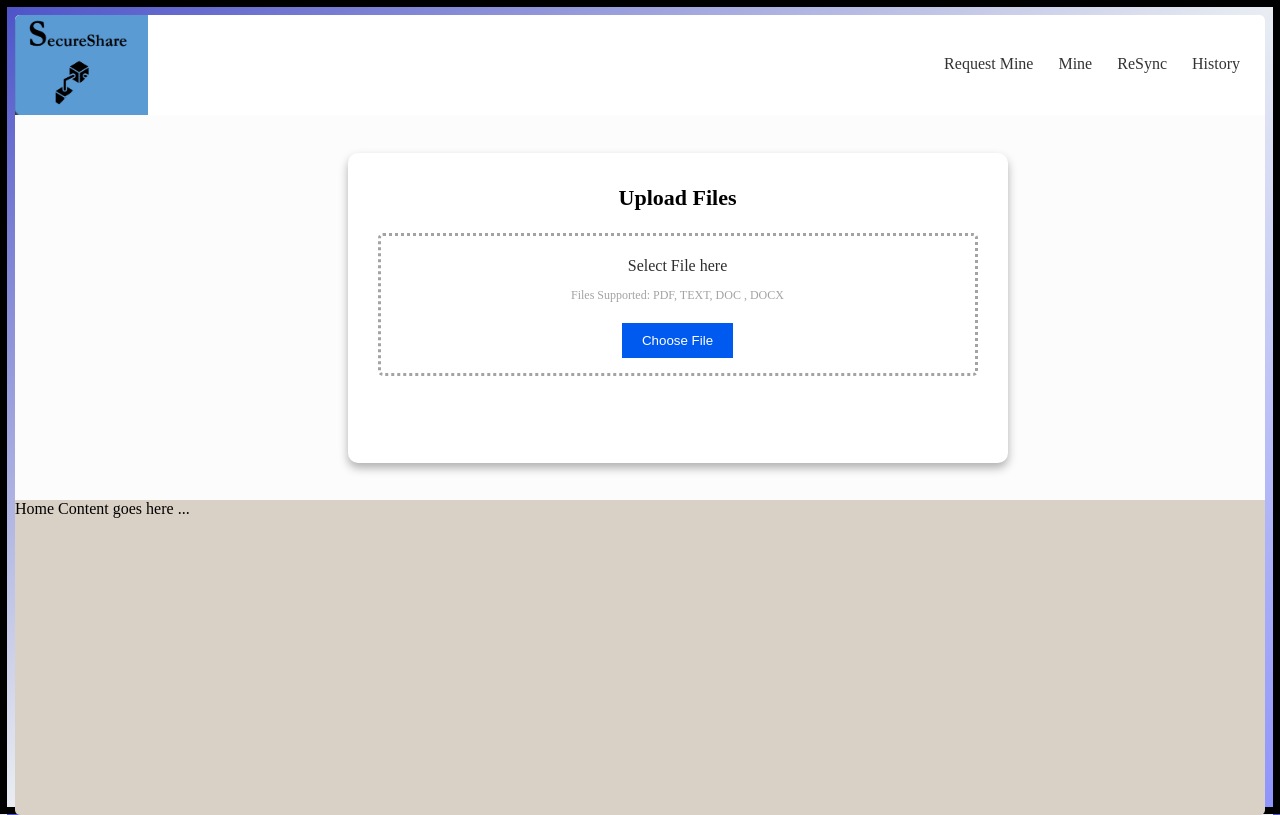
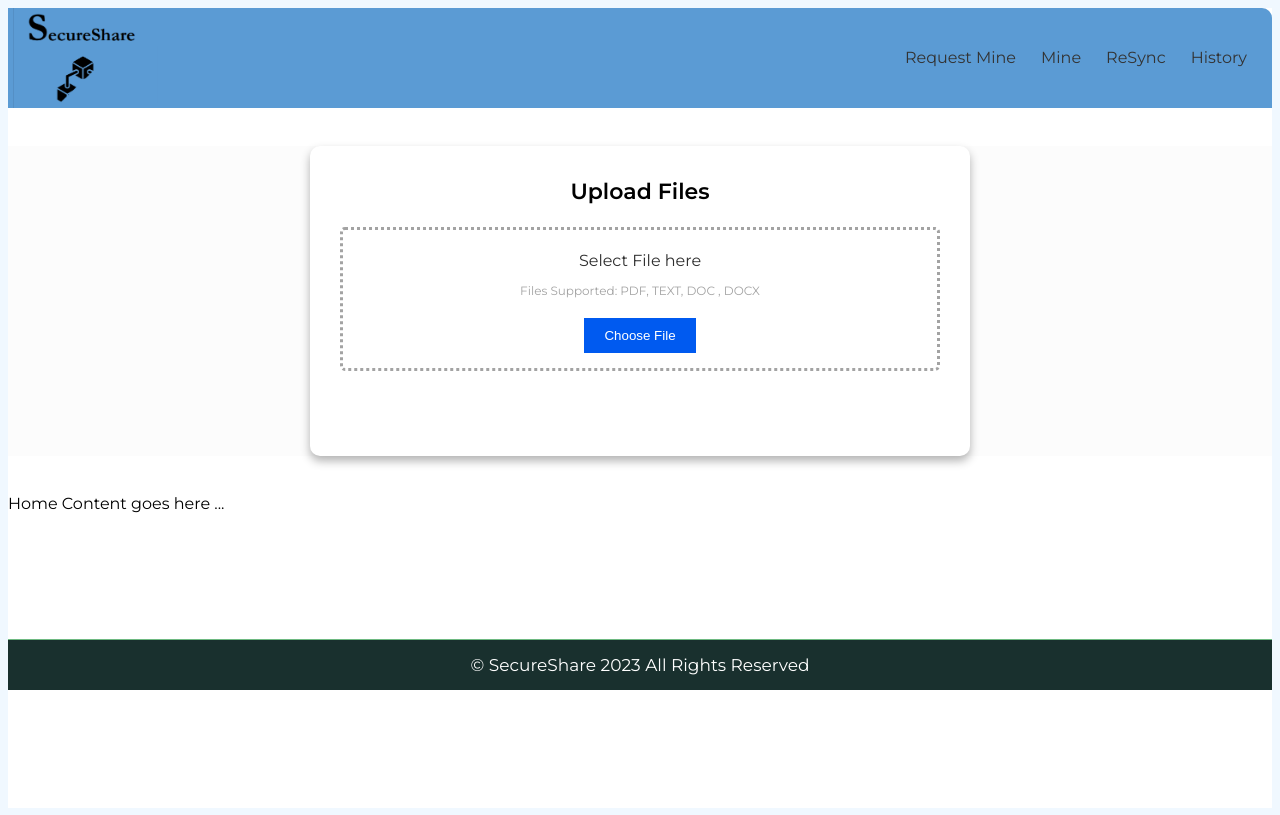
Before and after one commit to finan-meharena/secureShare, a React (Vite) app: page / in a window 1280 px wide. Built offline with nearby package versions, Linux system fonts and the light colour scheme; no server answers.

Commit message:
add footer, toaster , fixed overflow bug

```diff
--- a/src/App.css
+++ b/src/App.css
@@ -1,8 +1,10 @@
 
 html{
-  border: 7px solid black;
   height: 100vh;
-  overflow: hidden;
+  margin: 0;
+  padding: 0;
+  box-sizing: border-box;
+
 }
 
 :root {
@@ -16,13 +18,10 @@ html{
 }
 
 body{
-  background: linear-gradient(to bottom right, var(--bg-gradient-start), var(--bg-gradient-mid), var(--bg-gradient-end));
-  border-radius: 5px;
-  overflow: hidden;
-
+  background-color: aliceblue;
 }
 
 .App{
-  background-color: rgb(217, 208, 198);
+  background-color: rgb(255, 255, 255);
   height: 100vh;
 }
--- /dev/null
+++ b/src/components/Footer/Footer.css
@@ -0,0 +1,19 @@
+@import url('https://fonts.googleapis.com/css2?family=Montserrat:wght@400;500;600;700&display=swap');
+
+
+body{
+  font-family: 'Montserrat', sans-serif;
+}
+
+
+.footer {
+  background-color: #19302E;
+  border-top: 1px solid #6EB981;
+  font-size: 17px;
+  padding-bottom: 15px;
+  padding-top: 15px;
+  margin-top: 10%;
+  color: #ffffff;
+  text-align: center;
+  margin-bottom: 10px;
+}
--- /dev/null
+++ b/src/components/Footer/Footer.jsx
@@ -0,0 +1,52 @@
+import React from 'react'
+import "./Footer.css"
+
+const Footer = () => {
+    return (
+      <div>
+        <section className="footer">
+          {/* <div className="main-footer">
+            <div className="logoinfo" data-aos="fade-up">
+              <h2>Responsive Footer</h2>
+              <p>By Nikhil</p>
+              <div className="contact-details">
+                <h1>Contact Us</h1>
+                <ul>
+                  <li>
+                    <div className="fa fa-phone"></div><a href="tel:+919326048690">+91 0987654321</a>
+                  </li>
+                  <li>
+                    <div className="fa fa-envelope"></div><a href="mailto:yourmail@gmail.com">yourmail@gmail.com</a>
+                  </li>
+                </ul>
+              </div>
+            </div>
+            <div className="com " data-aos="fade-up">
+              <h1>About</h1>
+              <ul>
+                <li><a href="#">Home</a></li>
+                <li><a href="#">About</a></li>
+                <li><a href="#">Projects</a></li>
+                <li><a href="#">Contact</a></li>
+              </ul>
+            </div>
+            <div className="info" data-aos="fade-up">
+              <h1>Social Media</h1>
+              <div className="sociallogos">
+                <div className="logobox">
+                  <a href="#" className="fa fa-instagram"></a>
+                  <a href="#" className="fa fa-linkedin"></a>
+                  <a href="#" className="fa fa-facebook"></a>
+                  <a href="#" className="fa fa-youtube-play"></a>
+                </div>
+              </div>
+            </div>
+          </div> */}
+          <footer>© SecureShare 2023 All Rights Reserved</footer>
+        </section>
+      </div>
+    )
+  }
+
+
+export default Footer
--- a/src/components/Home.jsx
+++ b/src/components/Home.jsx
@@ -1,4 +1,5 @@
 import React, { useEffect, useState } from 'react'
+import Footer from './Footer/Footer'
 import Navbar from './Navbar/Navbar'
 import Upload from './Upload/Upload'
 
@@ -13,14 +14,14 @@ const Home = () => {
 
   const [demoData, setDemoData] = useState([])
 
-  useEffect(() =>{
-    fetch('http://127.0.0.1:8000/demo')
-    .then(res => res.json())
-    .then(data => {
-      console.log(data)
-      setDemoData(data)
-    })
-  }, [])
+  // useEffect(() =>{
+  //   fetch('http://127.0.0.1:8000/demo')
+  //   .then(res => res.json())
+  //   .then(data => {
+  //     console.log(data)
+  //     setDemoData(data)
+  //   })
+  // }, [])
 
   return (
     <>
@@ -28,6 +29,7 @@ const Home = () => {
       <Navbar />
       <Upload />
         Home Content goes here ...
+      <Footer />
       </div>
     </>
 
--- a/src/components/Navbar/Navbar.css
+++ b/src/components/Navbar/Navbar.css
@@ -1,7 +1,7 @@
 :root {
     --bg-gradient-start: #4e54c8;
     --bg-gradient-end: #8f94fb;
-    --navbar-bg-color: #ffffff;
+    --navbar-bg-color: rgba(91,155,212,255);
     --navbar-text-color: #333333;
     --navbar-text-color-active: #4e54c8;
     --text-hover-color: #4e54c8;
@@ -30,9 +30,12 @@ a{
 
 .nav-container{
     height: 100px ;
+    border-top-right-radius: 10px;
+    border-top-left-radius: 10px;
     display: flex;
     justify-content: space-between;
-    background-color: var(--navbar-bg-color);
+    /* background-color: var(--navbar-bg-color); */
+    background-color: rgba(91,155,212,255);
 }
 
 .nav-items{
@@ -67,19 +70,21 @@ a{
 }
 
 .nav-item:hover{
-    border-color: rgb(103, 246, 55);
-    border-bottom-width: 2px;
+    border-color: rgb(253, 76, 76);
+    border-bottom-width: 3px;
 
 }
 
 .logo-container{
  background-color: transparent;
+ border-color: var(--navbar-bg-color);
+ border-style: none;
 }
 
 @keyframes logoKey {
      0% {
         opacity : 0;
-        transform : translateX(-50px)
+        transform : translateX(20px)
     }
 
     100%{
@@ -91,6 +96,7 @@ a{
 img{
     width: 100%;
     height: 100%;
+    border-left: 5px solid var(--navbar-bg-color);
     animation: logoKey 2s ease;
     transition: all 2s ease;
 
--- a/src/components/Upload/Upload.css
+++ b/src/components/Upload/Upload.css
@@ -19,8 +19,7 @@
 
 .container {
   width: 100%;
-  margin: 0 auto;
-  padding: 3% ;
+  margin: 3% 0;
   align-items: center;
   display: flex;
   justify-content: center;
--- a/src/components/Upload/Upload.jsx
+++ b/src/components/Upload/Upload.jsx
@@ -1,35 +1,27 @@
-import React, { useRef } from "react";
+import React from "react";
 
-import { BeakerIcon } from "@heroicons/react/24/solid";
-
+// styles
 import "./Upload.css";
 
-import {
-  AiFillPlusCircle,
-  AiFillRightCircle,
-  AiOutlinePlus,
-} from "react-icons/ai";
+
+// libraries
+import { toast } from "react-toastify";
+import 'react-toastify/dist/ReactToastify.css';
+
+
 
 export default function Upload() {
+
 
   function handleFileSubmission(event) {
     return document.getElementById("fileID").click();
   }
 
   function handleSelectedFile(event){
-    alert(`${event.target.files[0].name} is selected`)
+    toast.success(`${event.target.files[0].name} is selected`)
   }
 
 
-  const toast = useRef(null);
-
-  const onUpload = () => {
-    toast.current.show({
-      severity: "info",
-      summary: "Success",
-      detail: "File Uploaded",
-    });
-  };
 
   return (
     <div className="container">
```
Also changed, not shown: src/assets/logo.png.
